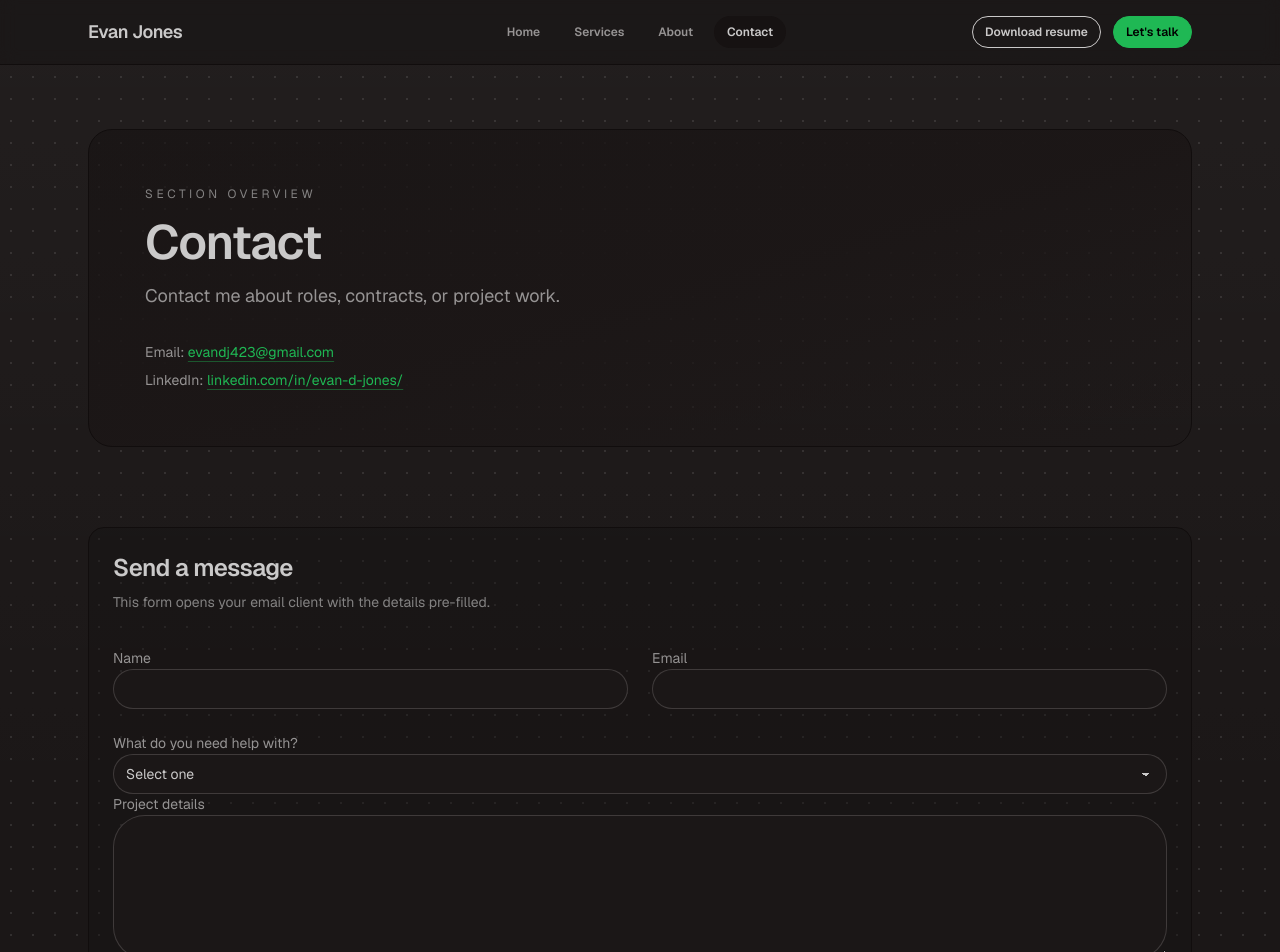
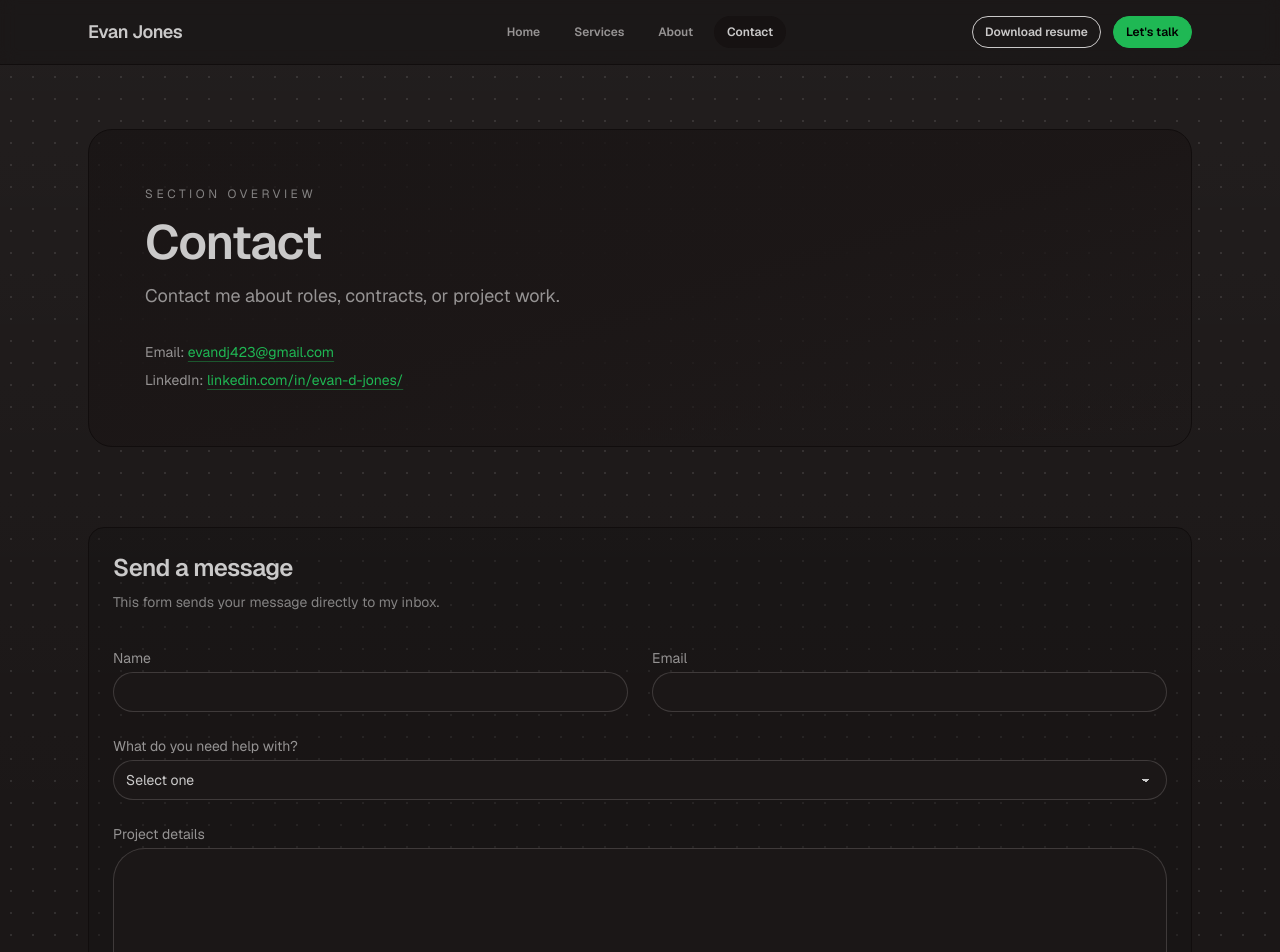
Before and after one commit to edj4960/portfolio-v5, a Next.js app: page /contact in a window 1280 px wide. Shown: the top 952 px of the page. Built offline with nearby package versions, Linux system fonts and the light colour scheme.

Commit message:
Replace GetForm with Resend API for contact form submission

```diff
--- a/package.json
+++ b/package.json
@@ -14,7 +14,8 @@
     "lottie-react": "^2.4.1",
     "next": "16.1.3",
     "react": "19.2.3",
-    "react-dom": "19.2.3"
+    "react-dom": "19.2.3",
+    "resend": "^6.8.0"
   },
   "devDependencies": {
     "@tailwindcss/postcss": "^4",
--- /dev/null
+++ b/src/app/api/contact/route.ts
@@ -0,0 +1,82 @@
+import { NextResponse } from "next/server";
+import { Resend } from "resend";
+
+const TO_EMAIL = "evandj423@gmail.com";
+const FROM_EMAIL = "Evan Portfolio <onboarding@resend.dev>";
+
+type ContactPayload = {
+  name: string;
+  email: string;
+  help: string;
+  details: string;
+};
+
+const isNonEmpty = (value: unknown): value is string =>
+  typeof value === "string" && value.trim().length > 0;
+
+export async function POST(request: Request) {
+  const apiKey = process.env.RESEND_API_KEY;
+
+  if (!apiKey) {
+    return NextResponse.json(
+      { error: "Missing RESEND_API_KEY configuration." },
+      { status: 500 }
+    );
+  }
+
+  let payload: ContactPayload;
+
+  try {
+    payload = (await request.json()) as ContactPayload;
+  } catch {
+    return NextResponse.json({ error: "Invalid request payload." }, { status: 400 });
+  }
+
+  const name = payload?.name?.trim();
+  const email = payload?.email?.trim();
+  const help = payload?.help?.trim();
+  const details = payload?.details?.trim();
+
+  if (!isNonEmpty(name) || !isNonEmpty(email) || !isNonEmpty(help) || !isNonEmpty(details)) {
+    return NextResponse.json(
+      { error: "Please complete all fields before submitting." },
+      { status: 400 }
+    );
+  }
+
+  const resend = new Resend(apiKey);
+  const subject = `New contact request from ${name}`;
+  const html = `
+    <p><strong>Name:</strong> ${name}</p>
+    <p><strong>Email:</strong> ${email}</p>
+    <p><strong>Help:</strong> ${help}</p>
+    <p><strong>Details:</strong></p>
+    <p>${details.replace(/\n/g, "<br />")}</p>
+  `;
+  const message = [
+    `Name: ${name}`,
+    `Email: ${email}`,
+    `Help: ${help}`,
+    "",
+    details,
+  ].join("\n");
+
+  try {
+    await resend.emails.send({
+      from: FROM_EMAIL,
+      to: TO_EMAIL,
+      replyTo: email,
+      subject,
+      html,
+      text: message,
+    });
+  } catch (error) {
+    const message =
+      error instanceof Error
+        ? error.message
+        : "Unable to send the message right now.";
+    return NextResponse.json({ error: message }, { status: 502 });
+  }
+
+  return NextResponse.json({ ok: true });
+}
--- a/src/app/contact/page.tsx
+++ b/src/app/contact/page.tsx
@@ -1,6 +1,6 @@
   "use client";
 
-  import { useMemo, useState } from "react";
+  import { useState, type FormEvent } from "react";
   import PageHeader from "@/components/PageHeader";
   import PageCascade from "@/components/PageCascade";
 
@@ -18,8 +18,6 @@
     details: "",
   };
 
-  const GETFORM_ENDPOINT = "https://evandj423.getform.com/4zd1r";
-
   const helpOptions = [
     "Build from designs",
     "Debugging / troubleshooting",
@@ -30,14 +28,53 @@
 
   export default function ContactPage() {
     const [formState, setFormState] = useState<FormState>(initialState);
-
-    const composedMessage = useMemo(
-      () => `Help needed: ${formState.help}\n\n${formState.details}`,
-      [formState.details, formState.help]
+    const [status, setStatus] = useState<"idle" | "loading" | "success" | "error">(
+      "idle"
     );
+    const [statusMessage, setStatusMessage] = useState("");
 
     const handleChange = (field: keyof FormState, value: string) => {
       setFormState((prev) => ({ ...prev, [field]: value }));
+    };
+
+    const handleSubmit = async (event: FormEvent<HTMLFormElement>) => {
+      event.preventDefault();
+      setStatus("loading");
+      setStatusMessage("");
+
+      try {
+        const response = await fetch("/api/contact", {
+          method: "POST",
+          headers: {
+            "Content-Type": "application/json",
+          },
+          body: JSON.stringify({
+            name: formState.name,
+            email: formState.email,
+            help: formState.help,
+            details: formState.details,
+          }),
+        });
+
+        const payload = await response.json().catch(() => ({}));
+
+        if (!response.ok) {
+          throw new Error(
+            payload?.error || "Something went wrong sending your message."
+          );
+        }
+
+        setStatus("success");
+        setStatusMessage("Thanks! Your message is on its way.");
+        setFormState(initialState);
+      } catch (error) {
+        const message =
+          error instanceof Error
+            ? error.message
+            : "Something went wrong sending your message.";
+        setStatus("error");
+        setStatusMessage(message);
+      }
     };
 
     return (
@@ -78,16 +115,23 @@
                 Send a message
               </h2>
               <p className="text-sm text-base-content/60">
-                This form opens your email client with the details pre-filled.
+                This form sends your message directly to my inbox.
               </p>
             </div>
+            {status === "success" ? (
+              <div className="rounded-2xl border border-success/30 bg-success/10 p-6 text-success">
+                <p className="text-lg font-semibold">{statusMessage}</p>
+                <p className="mt-2 text-sm text-success/80">
+                  I usually respond within 1–2 business days.
+                </p>
+              </div>
+            ) : (
               <form
-              className="space-y-6"
-              action={GETFORM_ENDPOINT}
-              method="POST"
+                className="flex flex-col gap-6"
+                onSubmit={handleSubmit}
               >
                 <div className="grid gap-6 md:grid-cols-2">
-                <label className="form-control w-full gap-2">
+                  <label className="form-control w-full flex flex-col gap-1">
                     <span className="label-text text-sm text-base-content/70">
                       Name
                     </span>
@@ -101,7 +145,7 @@
                     />
                   </label>
 
-                <label className="form-control w-full gap-2">
+                  <label className="form-control w-full flex flex-col gap-1">
                     <span className="label-text text-sm text-base-content/70">
                       Email
                     </span>
@@ -116,7 +160,7 @@
                   </label>
                 </div>
 
-              <label className="form-control w-full gap-2">
+                <label className="form-control w-full flex flex-col gap-1">
                   <span className="label-text text-sm text-base-content/70">
                     What do you need help with?
                   </span>
@@ -137,7 +181,7 @@
                   </select>
                 </label>
 
-              <label className="form-control w-full gap-2">
+                <label className="form-control w-full flex flex-col gap-1">
                   <span className="label-text text-sm text-base-content/70">
                     Project details
                   </span>
@@ -147,20 +191,27 @@
                     onChange={(event) =>
                       handleChange("details", event.target.value)
                     }
+                    name="details"
                     required
                   />
                 </label>
-              <input type="hidden" name="message" value={composedMessage} />
-
                 <div className="space-y-3 pt-1">
-                <button className="btn btn-primary btn-wide" type="submit">
-                  Send Message
+                  <button
+                    className="btn btn-primary btn-wide"
+                    type="submit"
+                    disabled={status === "loading"}
+                  >
+                    {status === "loading" ? "Sending..." : "Send Message"}
                   </button>
+                  {status === "error" && (
+                    <p className="text-xs text-error">{statusMessage}</p>
+                  )}
                   <p className="text-xs text-base-content/60">
                     I usually respond within 1–2 business days.
                   </p>
                 </div>
               </form>
+            )}
           </div>
         </section>
       </PageCascade>
```
Also changed, not shown: 1 other file (tests, documents, lock files or other folders). Lines whose indentation alone changed are shown as unchanged.
